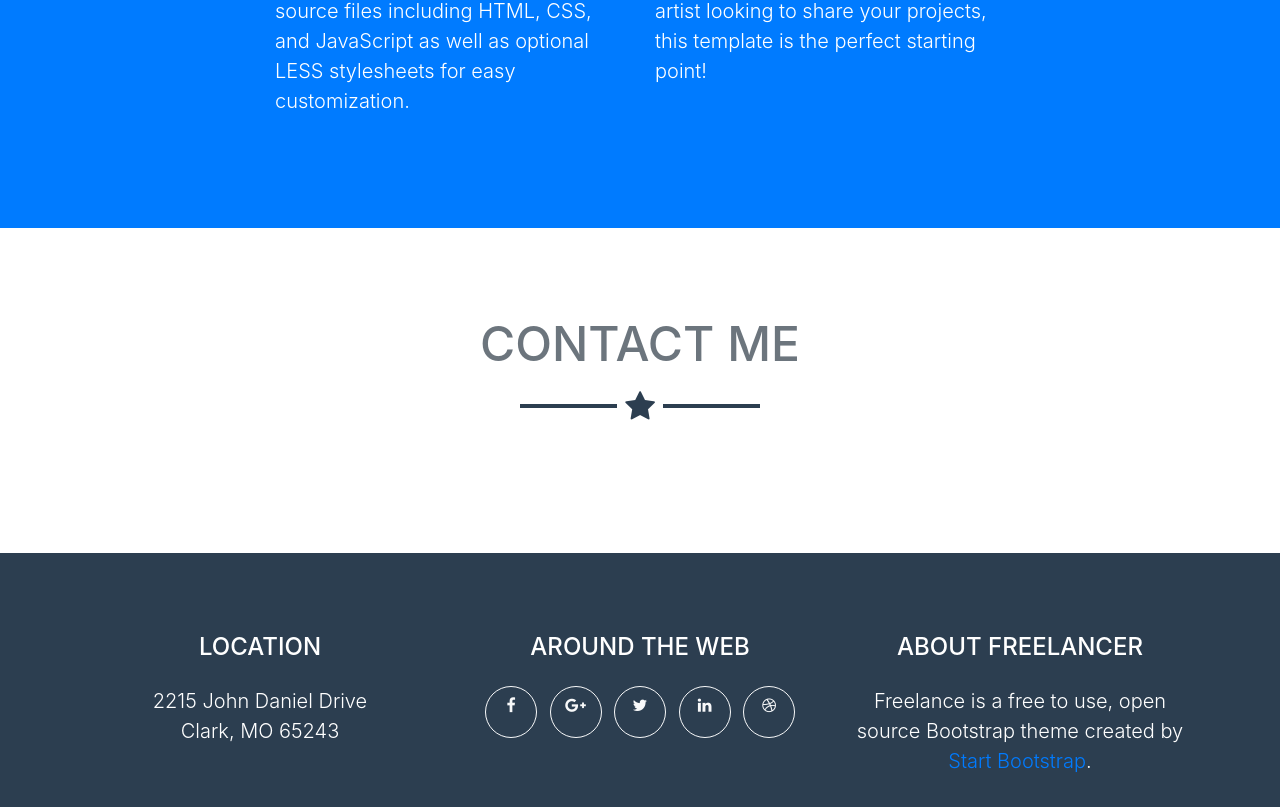
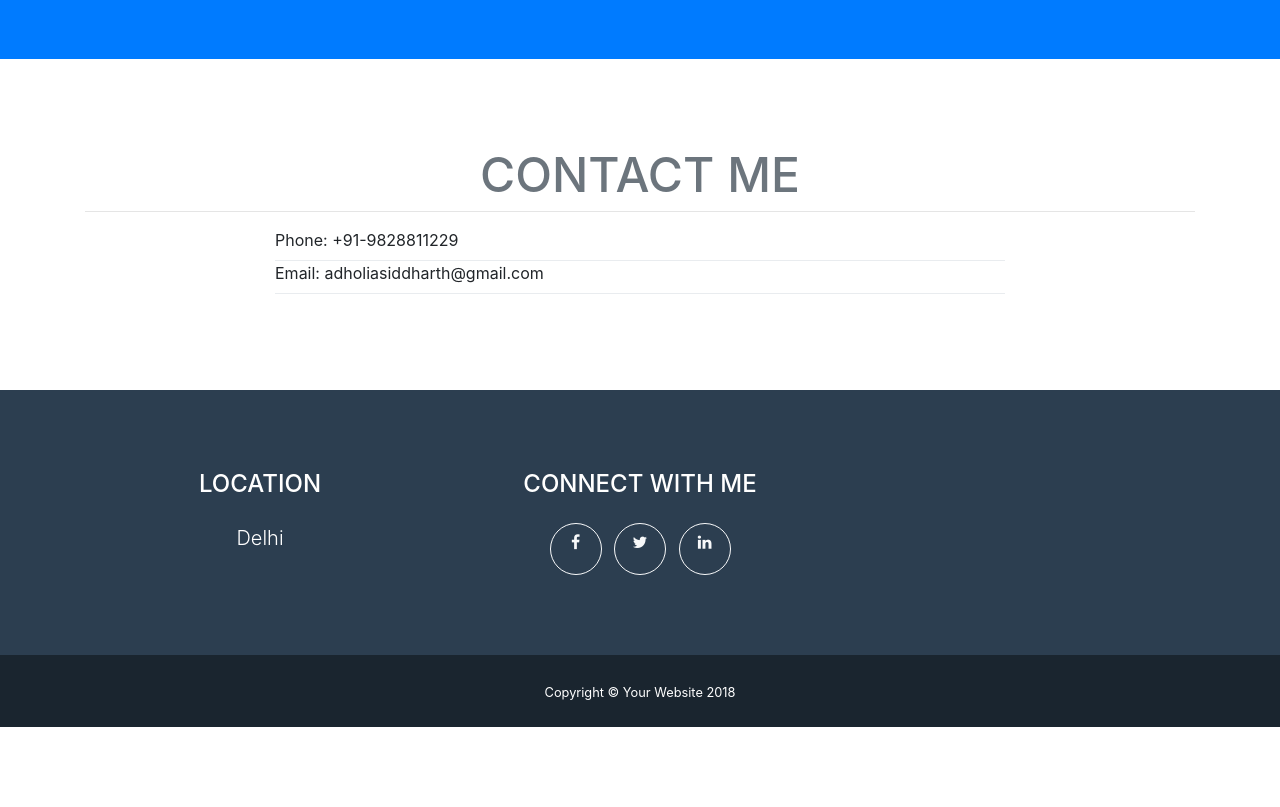
Before and after one commit to marksid/marksid.github.io, a website with bundled scripts: page index.html in a window 1280 px wide. Shown: the part 1965-2772 px from the top of the page. After the commit the page ends 2692 px from the top, so only its background shows below. Built offline with nearby package versions, Linux system fonts and the light colour scheme.

Commit message:
new update

```diff
--- a/index.html
+++ b/index.html
@@ -57,7 +57,7 @@
       <div class="container">
         <img class="img-fluid mb-5 d-block mx-auto" src="img/profile.png" alt="">
         <h1 class="text-uppercase mb-0">Siddharth Adholia</h1>
-        <hr class="star-light">
+		<hr class="">
         <h2 class="font-weight-light mb-0">Digital Marketing - Product Management - Start Up Expert</h2>
       </div>
     </header>
@@ -66,7 +66,7 @@
     <section class="portfolio" id="portfolio">
       <div class="container">
         <h2 class="text-center text-uppercase text-secondary mb-0">Portfolio</h2>
-        <hr class="star-dark mb-5">
+        <hr class="">
         <div class="row">
           <div class="col-md-6 col-lg-4">
             <a class="portfolio-item d-block mx-auto" href="#portfolio-modal-1">
@@ -136,7 +136,7 @@
     <section class="bg-primary text-white mb-0" id="about">
       <div class="container">
         <h2 class="text-center text-uppercase text-white">About</h2>
-        <hr class="star-light mb-5">
+        <hr class="">
         <div class="row">
           <div class="col-lg-4 ml-auto">
             <p class="lead">Freelancer is a free bootstrap theme created by Start Bootstrap. The download includes the complete source files including HTML, CSS, and JavaScript as well as optional LESS stylesheets for easy customization.</p>
@@ -153,9 +153,19 @@
     <section id="contact">
       <div class="container">
         <h2 class="text-center text-uppercase text-secondary mb-0">Contact Me</h2>
-        <hr class="star-dark mb-5">
+		<hr class="">
         <div class="row">
           <div class="col-lg-8 mx-auto">
+			<div class="control-group">
+                <div class="form-group floating-label-form-group controls mb-0 pb-2">
+                  Phone: +91-9828811229
+                </div>
+             </div>
+			 <div class="control-group">
+                <div class="form-group floating-label-form-group controls mb-0 pb-2">
+                  Email: adholiasiddharth@gmail.com
+                </div>
+             </div>
             <!-- To configure the contact form email address, go to mail/contact_me.php and update the email address in the PHP file on line 19. -->
             <!-- The form should work on most web servers, but if the form is not working you may need to configure your web server differently. -->
             <!-- <form name="sentMessage" id="contactForm" novalidate="novalidate">
@@ -204,44 +214,31 @@
         <div class="row">
           <div class="col-md-4 mb-5 mb-lg-0">
             <h4 class="text-uppercase mb-4">Location</h4>
-            <p class="lead mb-0">2215 John Daniel Drive
-              <br>Clark, MO 65243</p>
+            <p class="lead mb-0">Delhi
+              <br></p>
           </div>
           <div class="col-md-4 mb-5 mb-lg-0">
-            <h4 class="text-uppercase mb-4">Around the Web</h4>
+            <h4 class="text-uppercase mb-4">Connect with me</h4>
             <ul class="list-inline mb-0">
               <li class="list-inline-item">
-                <a class="btn btn-outline-light btn-social text-center rounded-circle" href="#">
+                <a class="btn btn-outline-light btn-social text-center rounded-circle" href="https://www.facebook.com/siddharth.adholia">
                   <i class="fa fa-fw fa-facebook"></i>
                 </a>
               </li>
               <li class="list-inline-item">
-                <a class="btn btn-outline-light btn-social text-center rounded-circle" href="#">
-                  <i class="fa fa-fw fa-google-plus"></i>
-                </a>
-              </li>
-              <li class="list-inline-item">
-                <a class="btn btn-outline-light btn-social text-center rounded-circle" href="#">
+                <a class="btn btn-outline-light btn-social text-center rounded-circle" href="https://twitter.com/MarkSidd">
                   <i class="fa fa-fw fa-twitter"></i>
                 </a>
               </li>
               <li class="list-inline-item">
-                <a class="btn btn-outline-light btn-social text-center rounded-circle" href="#">
+                <a class="btn btn-outline-light btn-social text-center rounded-circle" href="https://www.linkedin.com/in/siddharthadholia">
                   <i class="fa fa-fw fa-linkedin"></i>
                 </a>
               </li>
-              <li class="list-inline-item">
-                <a class="btn btn-outline-light btn-social text-center rounded-circle" href="#">
-                  <i class="fa fa-fw fa-dribbble"></i>
-                </a>
-              </li>
+
             </ul>
           </div>
-          <div class="col-md-4">
-            <h4 class="text-uppercase mb-4">About Freelancer</h4>
-            <p class="lead mb-0">Freelance is a free to use, open source Bootstrap theme created by
-              <a href="http://startbootstrap.com">Start Bootstrap</a>.</p>
-          </div>
+
         </div>
       </div>
     </footer>
```
